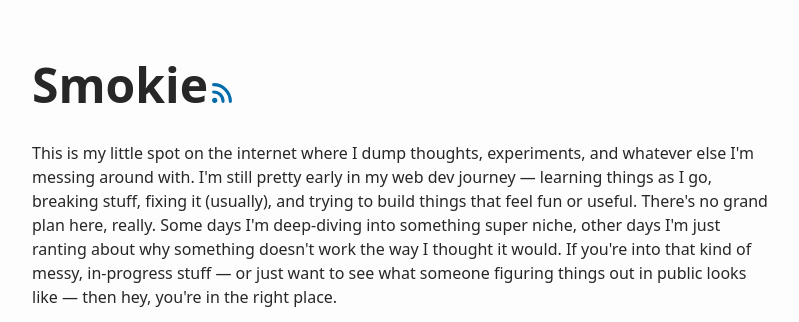
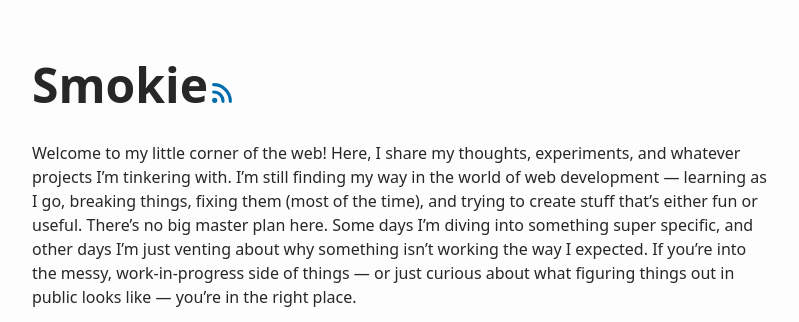
Before and after one commit to smokiecookie/smokie.dev, an Astro site: page / in a window 1280 px wide. Shown: the part 88-410 px from the top of the page, without its empty margins (240-1039 px from the left). Built offline with nearby package versions, Linux system fonts and the light colour scheme; Astro itself is replaced by a stand-in of ours; some packages are replaced by stand-ins of ours.

Commit message:
update about me

```diff
--- a/src/pages/index.astro
+++ b/src/pages/index.astro
@@ -43,15 +43,16 @@ const recentPosts = sortedPosts.filter(({ data }) => !data.featured);
       </a>
 
       <p>
-        This is my little spot on the internet where I dump thoughts,
-        experiments, and whatever else I'm messing around with. I'm still pretty
-        early in my web dev journey — learning things as I go, breaking stuff,
-        fixing it (usually), and trying to build things that feel fun or useful.
-        There's no grand plan here, really. Some days I'm deep-diving into
-        something super niche, other days I'm just ranting about why something
-        doesn't work the way I thought it would. If you're into that kind of
-        messy, in-progress stuff — or just want to see what someone figuring
-        things out in public looks like — then hey, you're in the right place.
+        Welcome to my little corner of the web! Here, I share my thoughts,
+        experiments, and whatever projects I’m tinkering with. I’m still finding
+        my way in the world of web development — learning as I go, breaking
+        things, fixing them (most of the time), and trying to create stuff
+        that’s either fun or useful. There’s no big master plan here. Some days
+        I’m diving into something super specific, and other days I’m just
+        venting about why something isn’t working the way I expected. If you’re
+        into the messy, work-in-progress side of things — or just curious about
+        what figuring things out in public looks like — you’re in the right
+        place.
       </p>
 
       {
```
Also changed, not shown: README.md, public/dev.svg (deleted), public/favicon.svg.
